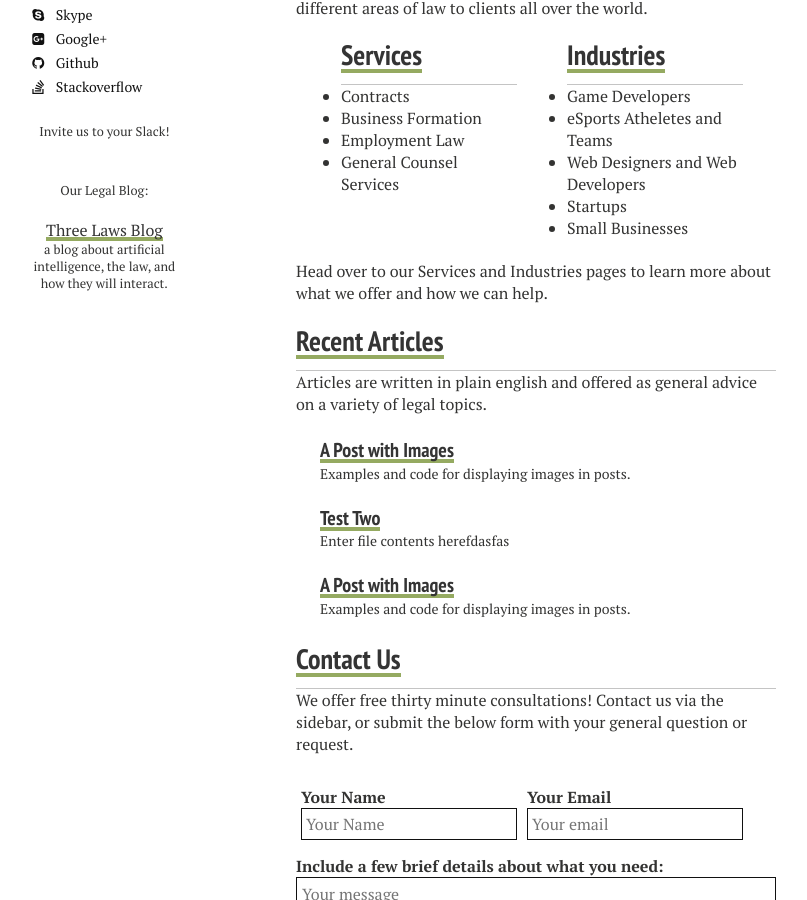
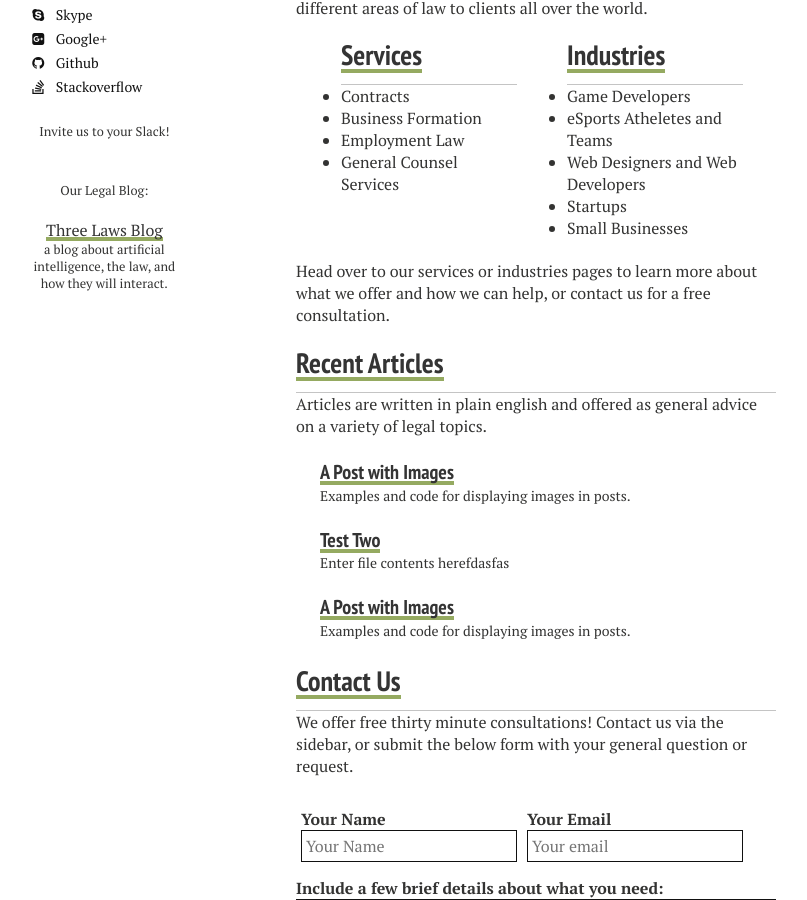
Before and after one commit to nerdyfergy/blg-site-mm3, a Jekyll site: the page built from index.md, in a window 1280 px wide and 900 px high, scrolled down 953 px. Shown: the whole window, without its empty margins (24-831 px from the left). Built offline with Jekyll 4.4.1, drawn with Linux system fonts in a browser that asks for light colours; nearby versions of some CDN libraries.

Commit message:
Update _static.html

```diff
--- a/_includes/_static.html
+++ b/_includes/_static.html
@@ -30,7 +30,7 @@
       </ul>
     </div>
     <div class="clear clearfix"></div>
-    Head over to our Services and Industries pages to learn more about what we offer and how we can help.
+    Head over to our services or industries pages to learn more about what we offer and how we can help, or contact us for a free consultation.
 
   </article>
 <br />
```
